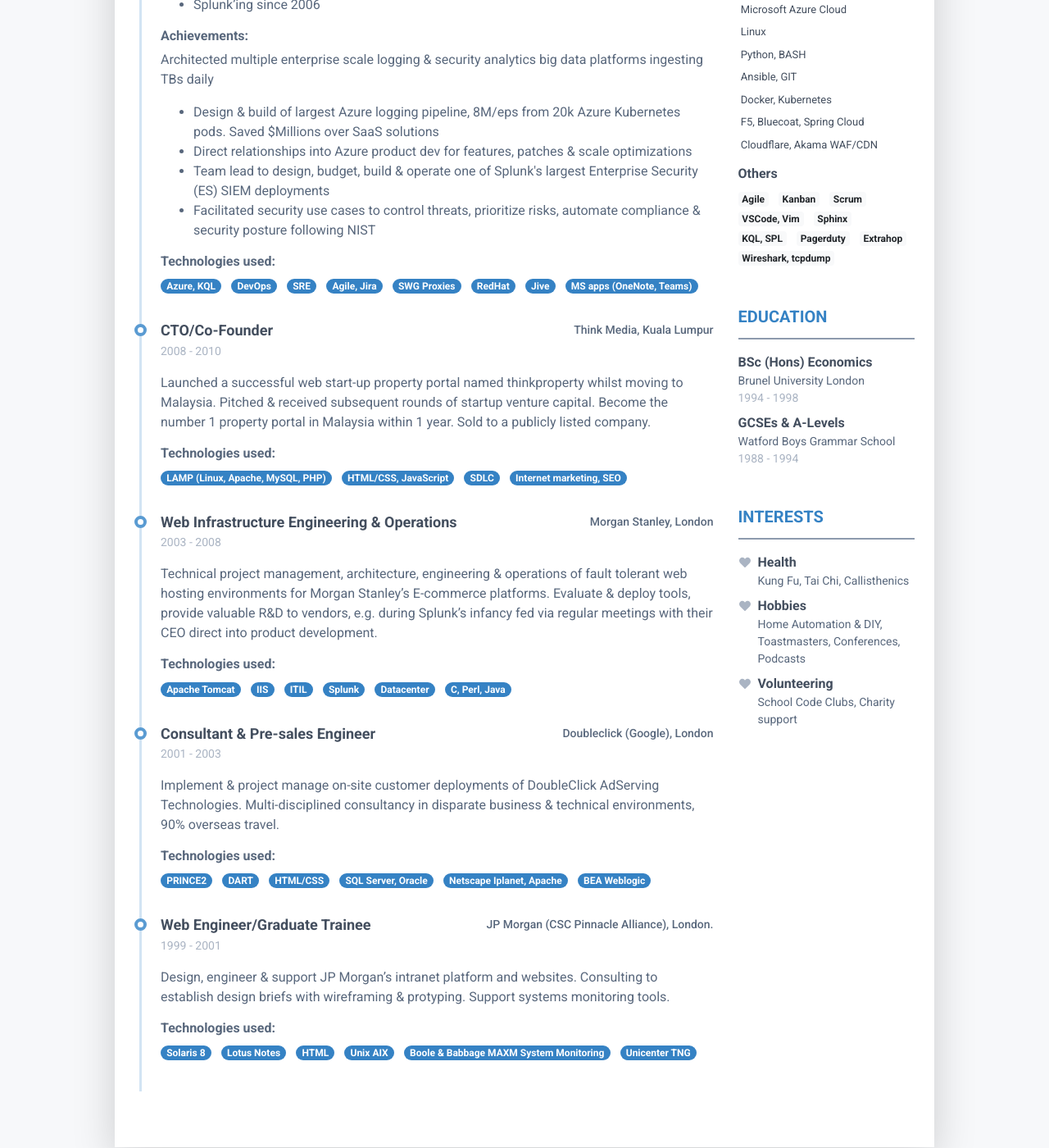
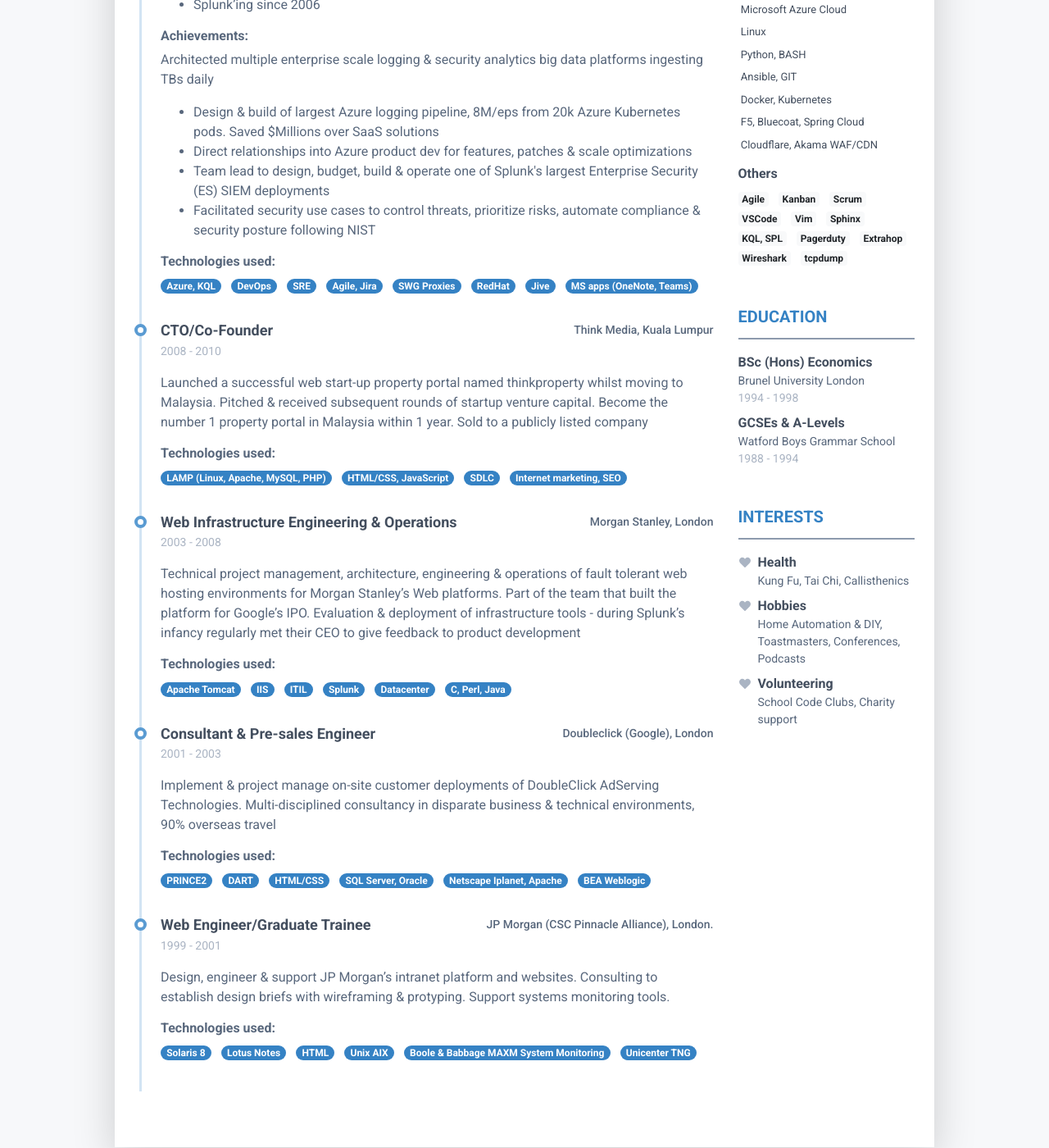
Before and after one commit to Hamy200/resume, a Jekyll site: the page built from index.markdown, in a window 1280 px wide and 1400 px high, scrolled down 620 px. Shown: the whole window at 82% size. Built offline with Jekyll 4.4.1, drawn with Linux system fonts in a browser that asks for light colours; nearby versions of some CDN libraries.

Commit message:
Update data.yml

```diff
--- a/_data/data.yml
+++ b/_data/data.yml
@@ -67,7 +67,7 @@ experiences:
     time: 2008 - 2010
     company: Think Media, Kuala Lumpur
     details: |
-        Launched a successful web start-up property portal named thinkproperty whilst moving to Malaysia. Pitched & received subsequent rounds of startup venture capital. Become the number 1 property portal in Malaysia within 1 year. Sold to a publicly listed company.
+        Launched a successful web start-up property portal named thinkproperty whilst moving to Malaysia. Pitched & received subsequent rounds of startup venture capital. Become the number 1 property portal in Malaysia within 1 year. Sold to a publicly listed company
     technologies:
       - LAMP (Linux, Apache, MySQL, PHP)
       - HTML/CSS, JavaScript
@@ -78,7 +78,7 @@ experiences:
     time: 2003 - 2008
     company: Morgan Stanley, London
     details: |
-        Technical project management, architecture, engineering & operations of fault tolerant web hosting environments for Morgan Stanley's E-commerce platforms. Evaluate & deploy tools, provide valuable R&D to vendors, e.g. during Splunk's infancy fed via regular meetings with their CEO direct into product development.
+        Technical project management, architecture, engineering & operations of fault tolerant web hosting environments for Morgan Stanley's Web platforms. Part of the team that built the platform for Google's IPO. Evaluation & deployment of infrastructure tools - during Splunk's infancy regularly met their CEO to give feedback to product development
     technologies:
       - Apache Tomcat
       - IIS
@@ -91,7 +91,7 @@ experiences:
     time: 2001 - 2003
     company: Doubleclick (Google), London
     details: |
-        Implement & project manage on-site customer deployments of DoubleClick AdServing Technologies. Multi-disciplined consultancy in disparate business & technical environments, 90% overseas travel.
+        Implement & project manage on-site customer deployments of DoubleClick AdServing Technologies. Multi-disciplined consultancy in disparate business & technical environments, 90% overseas travel
     technologies:
       - PRINCE2
       - DART
@@ -156,9 +156,11 @@ skills:
       - Agile
       - Kanban
       - Scrum
-      - VSCode, Vim
+      - VSCode
+      - Vim
       - Sphinx
       - KQL, SPL
       - Pagerduty
       - Extrahop
-      - Wireshark, tcpdump
+      - Wireshark
+      - tcpdump
```
